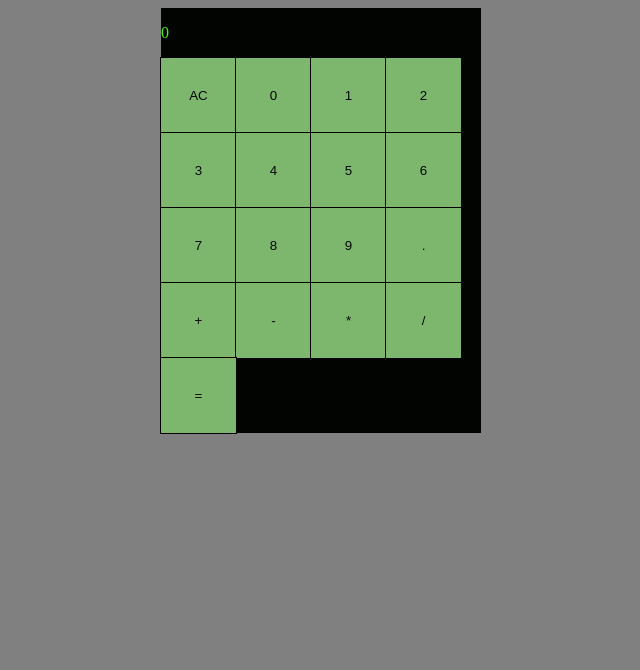
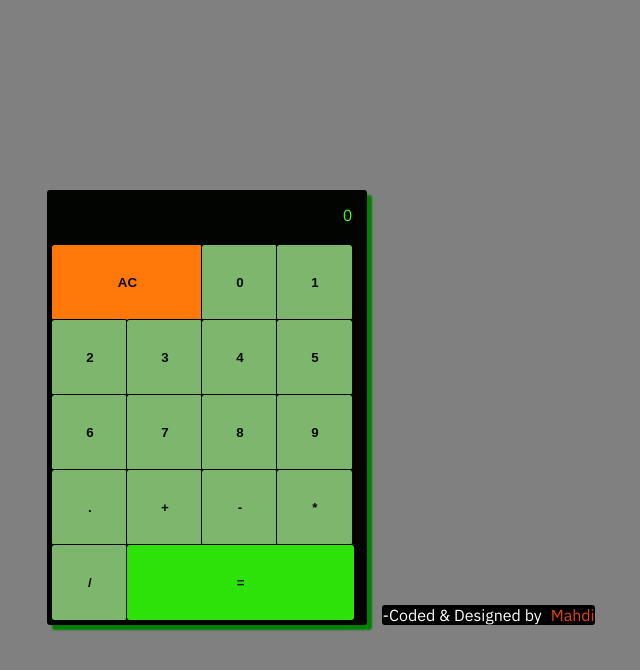
Before and after one commit to 0rbitals/Javascript_Calculator, a React (Vite) app: page / in a window 1280 px wide. Shown: the top 670 px of the page, without its empty margins (319-959 px from the left). Built offline with nearby package versions, Linux system fonts and the light colour scheme; the HTML template or start-up script is replaced by a standard one.

Commit message:
Improved styling

```diff
--- a/index.html
+++ b/index.html
@@ -1,6 +1,5 @@
 <html>
   <head>
-    <script src="https://cdn.freecodecamp.org/testable-projects-fcc/v1/bundle.js"></script>
     <title>Javascript Calculator</title>
   </head>
   <body>
--- a/src/Calculator.jsx
+++ b/src/Calculator.jsx
@@ -16,6 +16,7 @@ const Calculator = (props) => {
         <div id="display">
           {currentValue}
         </div>
+        <div id="buttons">
           <button type="button" id="clear" onClick={clear}>AC</button>
           <button type="button" id="zero" onClick={addNumber} value="0">0</button>
           <button type="button" id="one" onClick={addNumber} value="1">1</button>
@@ -35,6 +36,11 @@ const Calculator = (props) => {
           <button type="button" id="equals" onClick={calculate} value="=">=</button>
         </div>
       </div>
+      <div id="signature">
+        -Coded & Designed by
+        <a href="https://github.com/0rbitals/"> Mahdi</a>
+      </div>
+    </div>
   );
 };
 
--- a/src/style.scss
+++ b/src/style.scss
@@ -1,33 +1,79 @@
+@import url('https://fonts.googleapis.com/css?family=IBM+Plex+Sans&display=swap');
+
 body{
   background-color: grey;
+  font-family: 'IBM Plex Sans', sans-serif;
 }
 
 .container {
   display: flex;
   align-items: center;
   justify-content: center;
+  margin-top: 15%;
 }
 
 #display {
   color: #41f716;
   line-height: 50px;
+  text-align: right;
+  padding-right: 15px;
+}
+
+#buttons {
+  padding: 5px;
 }
 
 button {
   color: #050804;
+  font-weight: bold;
   border: none;
+  border-radius: 2px;
   background-color: #7db76e;
   outline: .05em solid black;
   width: 75px;
   height: 75px;
 }
 
+#clear {
+  background-color: rgb(255, 120, 9);
+  width: 150px;
+}
+
+#equals {
+  background-color: rgb(45, 226, 9);
+  width: 73%;
+}
+
+#equals:hover {
+  background-color: rgb(226, 70, 9);
+}
+
+#clear:hover {
+  background-color: rgb(226, 70, 9);
+}
+
 button:hover {
   color: black;
-  background-color: #b7eaab;
+  background-color: rgb(226, 70, 9);
 }
 
 .calculator {
+  border-radius: 3px;
   width: 320px;
   background-color: #020402;
+  box-shadow: 5px 5px 2px green;
 }
+
+#signature {
+  color: white;
+  align-self: flex-end;
+  margin-left: 15px;
+  background-color: black;
+  border-radius: 3px;
+}
+
+a {
+  color: rgb(226, 70, 9);
+  padding-left: 5px;
+  text-decoration-line: none;
+}
```
Lines whose indentation alone changed are shown as unchanged.
